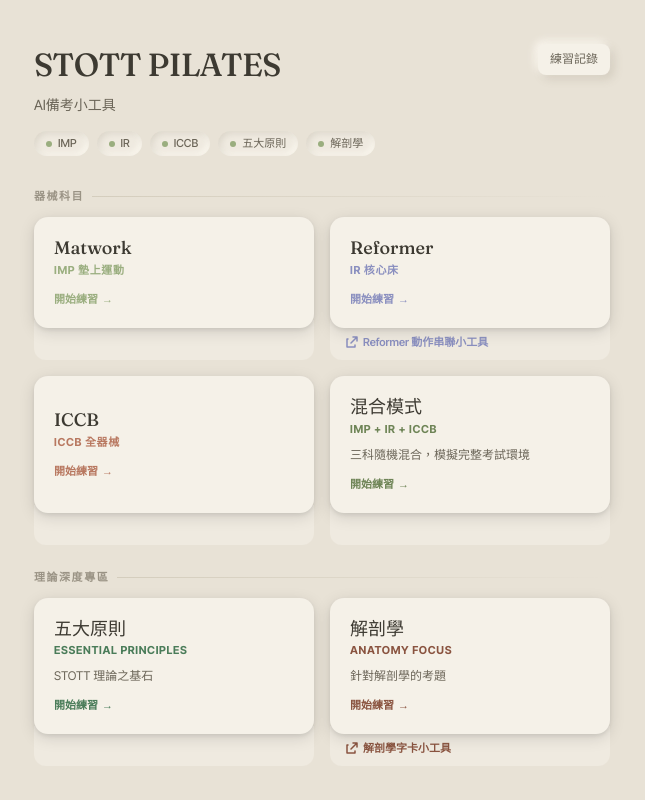
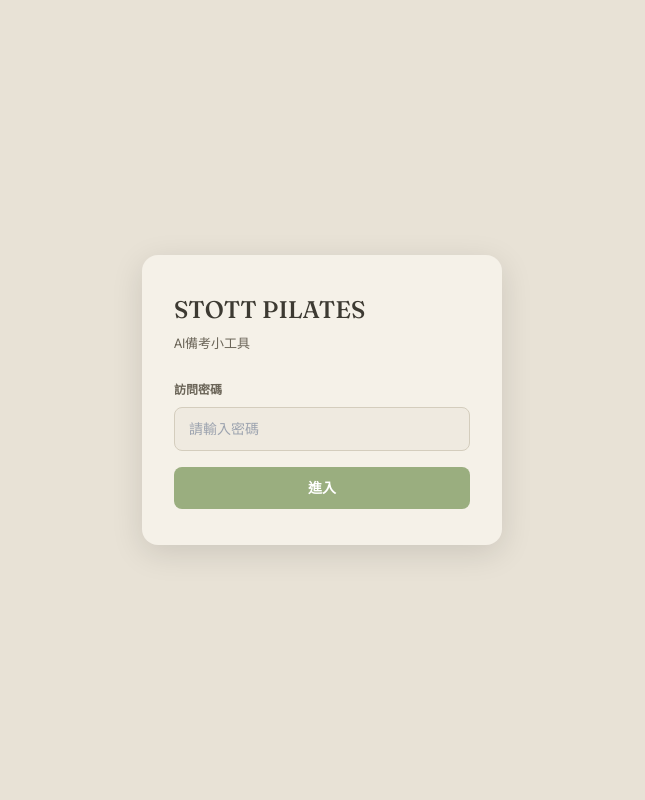
Before and after one commit to ougaga26-lab/STOTT-PILATES-EXAM, a React (Vite) app in the folder frontend/: page / in a window 1280 px wide. Shown: the top 800 px of the page, without its empty margins (318-963 px from the left). Built offline with nearby package versions, Linux system fonts and the light colour scheme; no server answers.

Commit message:
feat: add SCTA password gate (frontend + worker key check)
Co-Authored-By: Claude Sonnet 4.6 <noreply@anthropic.com>

```diff
--- a/frontend/src/App.jsx
+++ b/frontend/src/App.jsx
@@ -6,6 +6,7 @@ import Quiz from './pages/Quiz.jsx';
 import Results from './pages/Results.jsx';
 import HistoryList from './pages/HistoryList.jsx';
 import HistoryDetail from './pages/HistoryDetail.jsx';
+import PasswordGate from './pages/PasswordGate.jsx';
 
 function AppRouter({ page, setPage, historyDetail, setHistoryDetail }) {
   const { phase } = useQuiz();
@@ -35,6 +36,13 @@ function AppRouter({ page, setPage, historyDetail, setHistoryDetail }) {
 export default function App() {
   const [page, setPage] = useState('quiz');
   const [historyDetail, setHistoryDetail] = useState(null);
+  const [unlocked, setUnlocked] = useState(
+    () => sessionStorage.getItem('app_key') === 'SCTA'
+  );
+
+  if (!unlocked) {
+    return <PasswordGate onUnlock={() => setUnlocked(true)} />;
+  }
 
   return (
     <QuizProvider>
--- /dev/null
+++ b/frontend/src/pages/PasswordGate.jsx
@@ -0,0 +1,114 @@
+import { useState } from 'react';
+
+export default function PasswordGate({ onUnlock }) {
+  const [value, setValue] = useState('');
+  const [error, setError] = useState(false);
+  const [shake, setShake] = useState(false);
+
+  function handleSubmit(e) {
+    e.preventDefault();
+    if (value.trim().toUpperCase() === 'SCTA') {
+      sessionStorage.setItem('app_key', value.trim().toUpperCase());
+      onUnlock();
+    } else {
+      setError(true);
+      setShake(true);
+      setTimeout(() => setShake(false), 500);
+    }
+  }
+
+  return (
+    <div style={{
+      minHeight: '100vh',
+      display: 'flex',
+      flexDirection: 'column',
+      alignItems: 'center',
+      justifyContent: 'center',
+      background: 'var(--surface-canvas)',
+      padding: '24px',
+    }}>
+      <div style={{
+        background: 'var(--surface-raised)',
+        borderRadius: 16,
+        padding: '36px 32px',
+        width: '100%',
+        maxWidth: 360,
+        boxShadow: '0 8px 32px rgba(0,0,0,0.12)',
+        animation: shake ? 'shake 0.4s ease' : 'none',
+      }}>
+        <h1 style={{
+          fontFamily: 'Fraunces, serif',
+          fontSize: 24,
+          fontWeight: 500,
+          color: 'var(--ink-primary)',
+          margin: '0 0 4px',
+        }}>
+          STOTT PILATES
+        </h1>
+        <p style={{ fontSize: 13, color: 'var(--ink-secondary)', margin: '0 0 28px' }}>
+          AI備考小工具
+        </p>
+
+        <form onSubmit={handleSubmit}>
+          <label style={{ fontSize: 12, fontWeight: 600, color: 'var(--ink-secondary)', display: 'block', marginBottom: 8 }}>
+            訪問密碼
+          </label>
+          <input
+            autoFocus
+            type="password"
+            value={value}
+            onChange={e => { setValue(e.target.value); setError(false); }}
+            placeholder="請輸入密碼"
+            style={{
+              width: '100%',
+              padding: '10px 14px',
+              borderRadius: 8,
+              border: `1.5px solid ${error ? 'var(--clay-500)' : 'var(--stroke-soft)'}`,
+              background: 'var(--surface-base)',
+              fontSize: 14,
+              color: 'var(--ink-primary)',
+              outline: 'none',
+              boxSizing: 'border-box',
+              transition: 'border-color 150ms',
+            }}
+          />
+          {error && (
+            <p style={{ fontSize: 12, color: 'var(--clay-500)', marginTop: 6, marginBottom: 0 }}>
+              密碼錯誤，請再試一次
+            </p>
+          )}
+          <button
+            type="submit"
+            style={{
+              marginTop: 16,
+              width: '100%',
+              padding: '10px',
+              borderRadius: 8,
+              border: 'none',
+              background: 'var(--sage-500)',
+              color: '#fff',
+              fontSize: 14,
+              fontWeight: 600,
+              cursor: 'pointer',
+              transition: 'opacity 150ms',
+            }}
+            onMouseEnter={e => { e.currentTarget.style.opacity = '0.85'; }}
+            onMouseLeave={e => { e.currentTarget.style.opacity = '1'; }}
+          >
+            進入
+          </button>
+        </form>
+      </div>
+
+      <style>{`
+        @keyframes shake {
+          0%, 100% { transform: translateX(0); }
+          20%       { transform: translateX(-8px); }
+          40%       { transform: translateX(8px); }
+          60%       { transform: translateX(-6px); }
+          80%       { transform: translateX(6px); }
+        }
+      `}</style>
+    </div>
+  );
+}
--- a/frontend/src/services/api.js
+++ b/frontend/src/services/api.js
@@ -1,6 +1,11 @@
 const API_BASE = import.meta.env.VITE_WORKER_URL
   ? `${import.meta.env.VITE_WORKER_URL}/api`
   : '/api';
+
+function appKeyHeaders() {
+  const key = sessionStorage.getItem('app_key') || '';
+  return { 'Content-Type': 'application/json', 'X-App-Key': key };
+}
 
 /**
  * @param {{ category: string, excludeIds: string[] }} params
@@ -11,7 +16,7 @@ export async function generateQuestion({ category, excludeIds = [], topic = '' }
   try {
     response = await fetch(`${API_BASE}/generate`, {
       method: 'POST',
-      headers: { 'Content-Type': 'application/json' },
+      headers: appKeyHeaders(),
       body: JSON.stringify({ category, excludeIds, topic }),
     });
   } catch (networkErr) {
@@ -35,7 +40,7 @@ export async function generateQuestion({ category, excludeIds = [], topic = '' }
 export async function generateRationale({ scenario, choices, correctId }) {
   const response = await fetch(`${API_BASE}/rationale`, {
     method: 'POST',
-    headers: { 'Content-Type': 'application/json' },
+    headers: appKeyHeaders(),
     body: JSON.stringify({ scenario, choices, correctId }),
   });
 
@@ -51,7 +56,7 @@ export async function generateRationale({ scenario, choices, correctId }) {
 export async function generateAnalysis({ categoryLabel, score, wrongQuestions }) {
   const response = await fetch(`${API_BASE}/analysis`, {
     method: 'POST',
-    headers: { 'Content-Type': 'application/json' },
+    headers: appKeyHeaders(),
     body: JSON.stringify({ categoryLabel, score, wrongQuestions }),
   });
   const data = await response.json();
```
Also changed, not shown: 1 other file (tests, documents, lock files or other folders).
